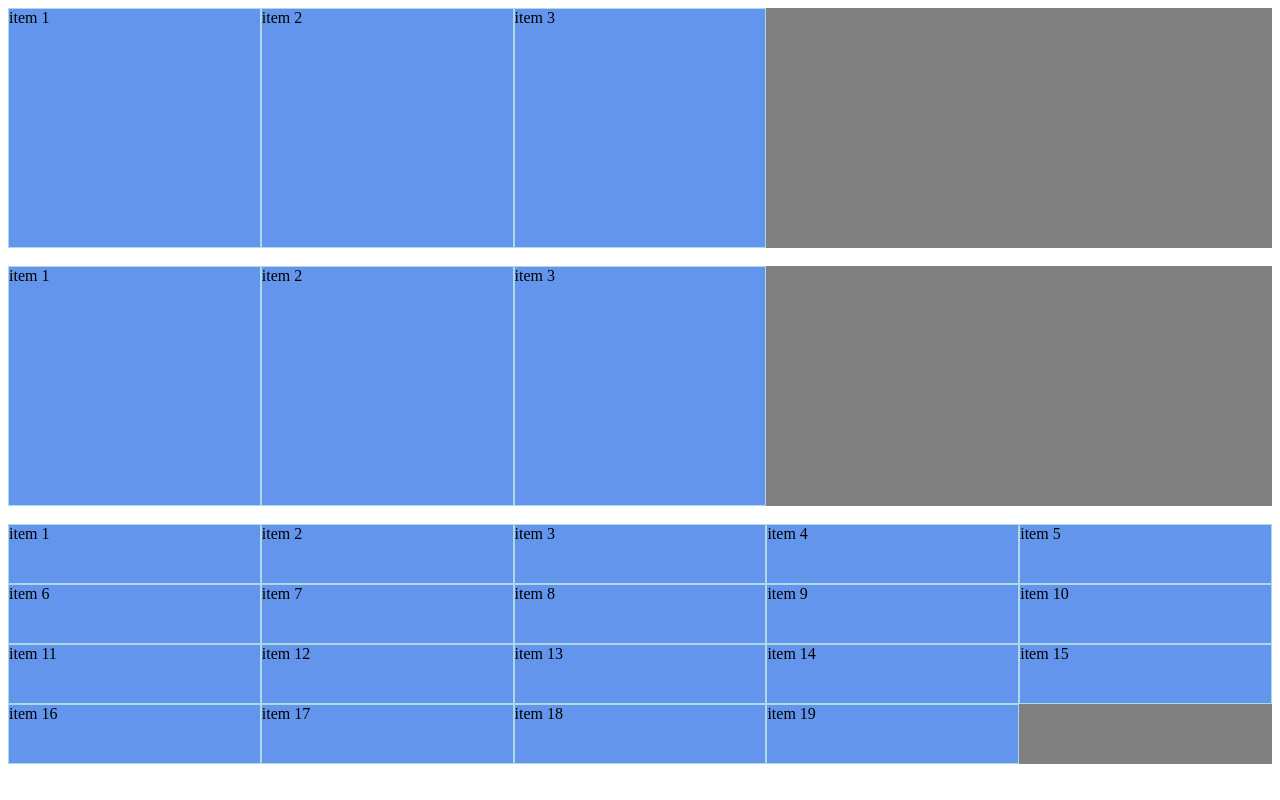
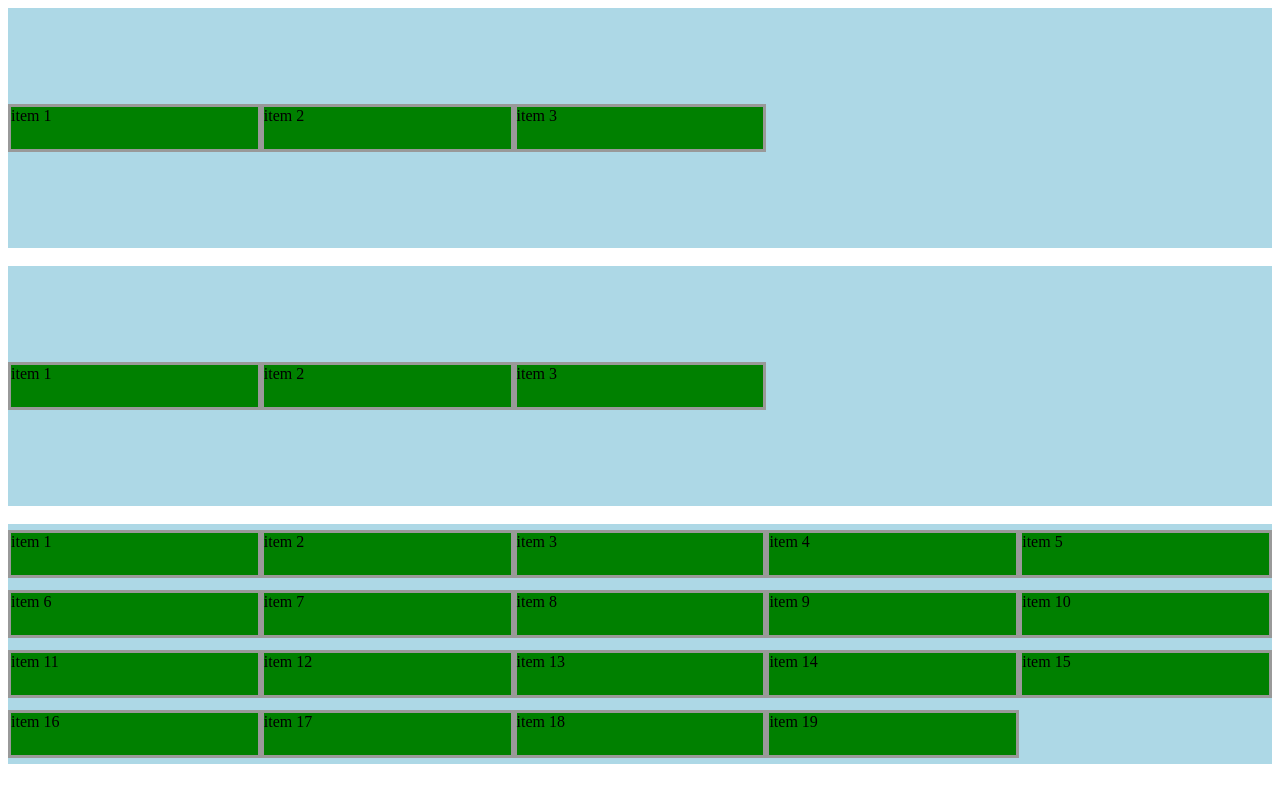
Before and after one commit to Zauverer/flex-box-excercise, a plain HTML site: page index.html in a window 1280 px wide. Drawn offline with Linux system fonts and the light colour scheme.

Commit message:
Update style.css

```diff
--- a/css/style.css
+++ b/css/style.css
@@ -2,17 +2,23 @@
     box-sizing: border-box;
 }
 
-.container{
-    background-color: grey;
-    height: 30vh;
-    display: flex;
-    flex-direction: row;
-    flex-wrap: wrap;
+ .container{
+            background-color: lightblue;
+            height: 30vh;
 
-}
+            display: flex;
+            flex-direction: row-reverse; /* determina cual es el eje principal o main axis */
+            flex-wrap: wrap-reverse;
+            flex-flow: row wrap;
+            justify-content: flex-start; /* dedine la alineación de los elemntos hijo, respecto del eje principal */
+            /* alingn contet, n vs align items
 
-.item{
-    background-color: cornflowerblue;
-    width: 20%;
-    border: thin solid lightblue;
-}
+            */
+            align-items: center;
+        }
+        .item  {
+            border: medium solid #999;
+            width: 20%;
+            height: 20%;
+            background-color: green;
+        }
```
